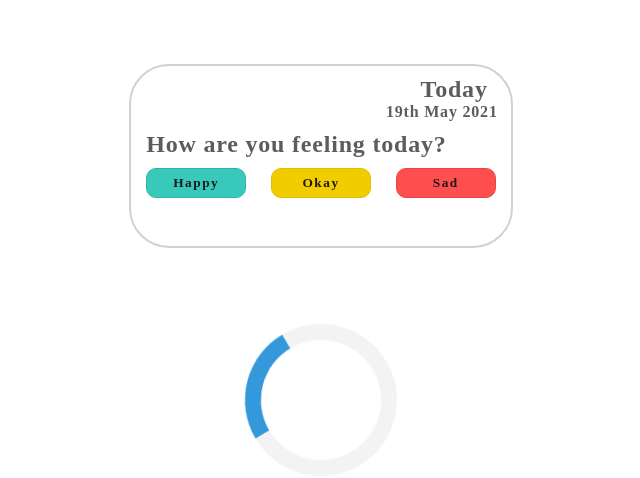
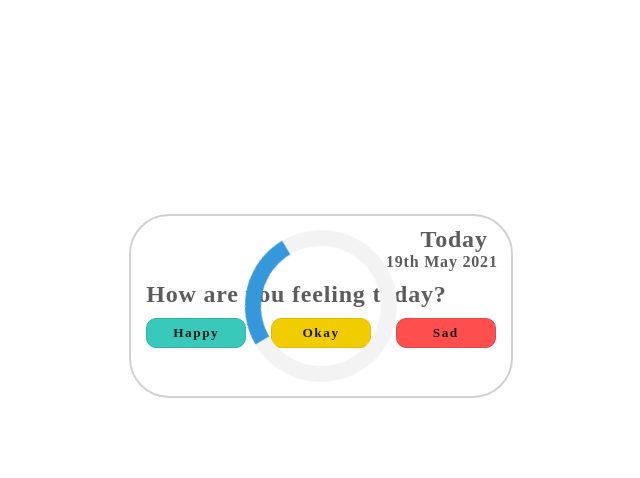
Before and after one commit to giomine/moods-component, a React (Create React App) app: page / in a window 1280 px wide. Shown: the top 478 px of the page, without its empty margins (319-959 px from the left). Built offline with nearby package versions, Linux system fonts and the light colour scheme; a web font is replaced by a local one.

Commit message:
Add drop animation

```diff
--- a/src/index.css
+++ b/src/index.css
@@ -142,3 +142,15 @@ code {
   from{ bottom:-100px; opacity:0 }
   to{ bottom:0; opacity:1 }
 }
+
+
+#card{
+  top: -1000px;
+  animation: drop 0.5s ease forwards;
+}
+
+@keyframes drop {
+  0%{opacity: 0}
+  70%{transform: translateY(180px)}
+  100%{transform: translateY(150px); opacity: 1;}
+}
```
